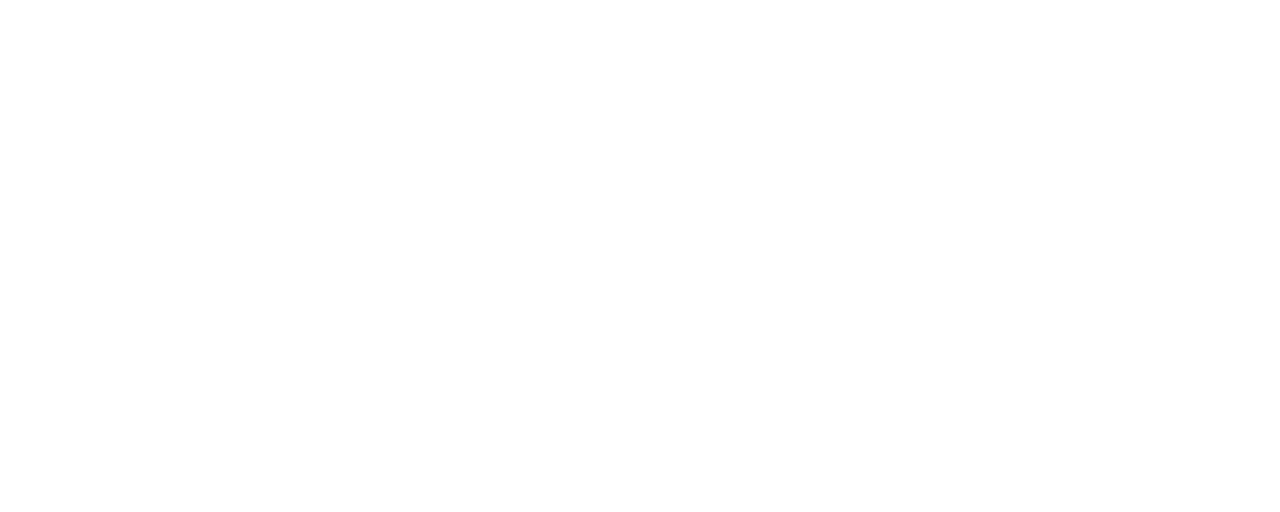
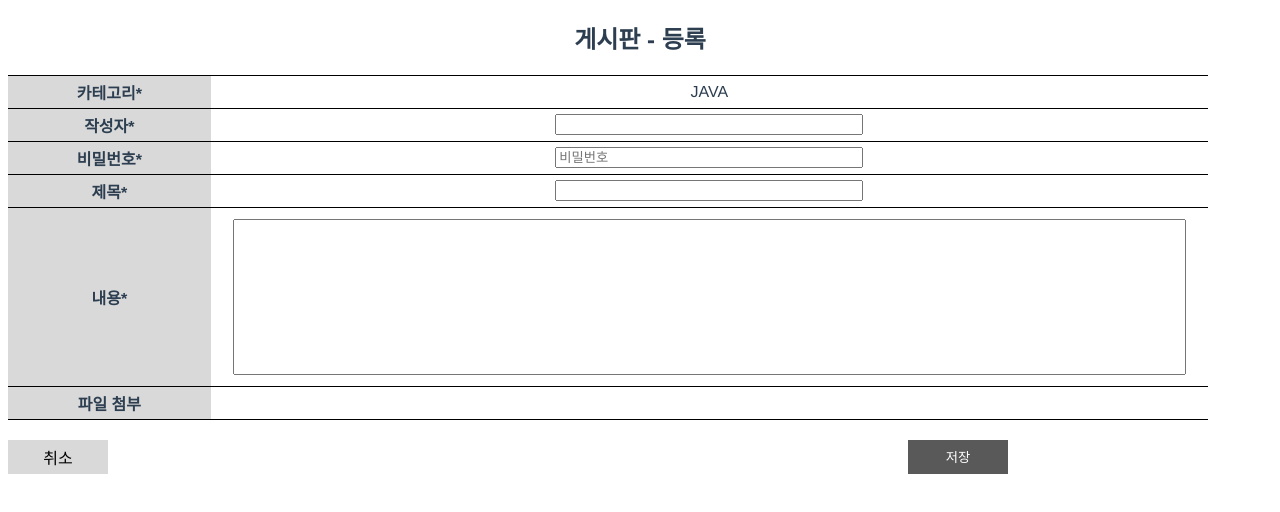
Before and after one commit to yongwoo-jeong/bbs-vue-with-rest, a Vue app in the folder front/: page /articles/1/edit in a window 1280 px wide. Before the commit this address had no page. Shown: the top 512 px of the page. Built offline with nearby package versions, Linux system fonts and the light colour scheme.

Commit message:
Integrate to article form  create/edit

```diff
--- a/front/src/router/index.js
+++ b/front/src/router/index.js
@@ -30,14 +30,19 @@
   },
   {
     path: "/articles/new",
-    component: () => import("@/views/ArticleCreate"),
-    name: "newArticleForm",
+    component: () => import("@/views/ArticleForm"),
+    name: "articleForm",
     props: true,
   },
   {
-    path: "/aritlces/:id/",
+    path: "/articles/:id/",
     component: () => import("@/views/ArticleDetail"),
-    name: "",
+  },
+  {
+    path: "/articles/:id/edit",
+    component: () => import("@/views/ArticleForm"),
+    name: "articleDetail",
+    props: true,
   },
 ];
 
--- a/front/src/views/ArticleDetail.vue
+++ b/front/src/views/ArticleDetail.vue
@@ -4,17 +4,12 @@
     <main>
       <div class="writer">
         <span>{{ articleDetail.writer }}</span>
-        <div class="dateInfo">
-          <span>등록일시 {{ articleDetail.createdAt }}</span>
-          <span>수정일시 {{ articleDetail.modifiedAt ?? "-" }}</span>
-        </div>
       </div>
       <div class="title">
         <div>
           <span class="title__category">[{{ categoryName }}]</span>
           <span>{{ articleDetail.title }}</span>
         </div>
-        <span>조회수: {{ articleDetail.view }}</span>
       </div>
       <div class="content">
         <a>{{ articleDetail.content }}</a>
--- a/front/src/views/ArticleCreate.vue
+++ b/front/src/views/ArticleForm.vue
@@ -5,17 +5,20 @@
       <table style="border-collapse: collapse">
         <tr>
           <th>카테고리*</th>
-          <td>
+          <td v-if="isCreating === true">
             <label for="category"></label>
             <select name="categoryId" id="category" @change="selectCategory">
               <option
-                v-for="category in this.$store.state.categoryList"
+                v-for="category in $store.state.categoryList"
                 :key="category.categoryId"
                 :value="category.categoryId"
               >
                 {{ category.categoryName }}
               </option>
             </select>
+          </td>
+          <td v-if="isCreating === false">
+            <a>{{ $store.state.categoryObject[1] }}</a>
           </td>
         </tr>
         <tr>
@@ -26,10 +29,10 @@
         </tr>
         <tr>
           <th>비밀번호*</th>
-          <td>
+          <td v-if="isCreating === true">
             <input
               :value="password"
-              @input="changePassword"
+              @input="onChangePassword"
               type="password"
               placeholder="비밀번호"
             />
@@ -40,10 +43,20 @@
               placeholder="비밀번호 확인"
             />
           </td>
+          <td v-if="isCreating === false">
+            <input
+              :value="password"
+              @input="onChangePassword"
+              type="password"
+              placeholder="비밀번호"
+            />
+          </td>
         </tr>
         <tr>
           <th>제목*</th>
-          <td><input :value="title" @input="changeTitle" /></td>
+          <td>
+            <input :value="title" @input="changeTitle" />
+          </td>
         </tr>
         <tr>
           <th>내용*</th>
@@ -53,11 +66,12 @@
         </tr>
         <tr>
           <th>파일 첨부</th>
-          <td>
+          <td v-if="isCreating === true">
             <input type="file" id="file1" />
             <input type="file" id="file2" />
             <input type="file" id="file3" />
           </td>
+          <td v-if="isCreating === false">{{}}</td>
         </tr>
       </table>
       <div class="footer__button-containers">
@@ -86,14 +100,24 @@
 
 <script>
 import HeaderTitle from "@/components/HeaderTitle.vue";
-import { api, articleAPI } from "@/api/api";
+import { articleAPI } from "@/api/api";
 import router from "@/router";
 
 export default {
-  name: "newArticleForm",
+  name: "articleForm",
   components: { HeaderTitle },
+  computed: {
+    isCreating: function () {
+      if (this.$route.path === "/articles/new") {
+        return true;
+      } else {
+        return false;
+      }
+    },
+  },
   data() {
     return {
+      // Form for CREATE or MODIFY article
       writer: "",
       title: "",
       password: "",
@@ -167,8 +191,14 @@
       const fileTwo = document.getElementById("file2");
       const fileThree = document.getElementById("file3");
 
-      await articleAPI.postNewArticle(formData);
-      router.push("/articles");
+      if (this.isCreating === true) {
+        await articleAPI.postNewArticle(formData);
+        router.push("/articles");
+      }
+
+      if (this.isCreating === false) {
+        // 게시글 수정API 페칭
+      }
     },
 
     selectCategory(e) {
@@ -180,7 +210,7 @@
     changeTitle(e) {
       this.title = e.target.value;
     },
-    changePassword(e) {
+    onChangePassword(e) {
       this.password = e.target.value;
     },
     changePasswordConfirm(e) {
@@ -261,6 +291,12 @@
   cursor: pointer;
 }
 
+.footer__button__cancel * {
+  padding: 5px 15px;
+  color: black;
+  text-decoration: none;
+}
+
 .footer__button__submit {
   background-color: rgba(0, 0, 0, 0.65);
 }
--- a/front/src/views/ArticleList.vue
+++ b/front/src/views/ArticleList.vue
@@ -76,7 +76,7 @@
     <a class="create__button">
       <RouterLink
         :to="{
-          name: 'newArticleForm',
+          path: '/articles/new',
           query: { startDate, endDate, categoryId, keyword, currentPage },
         }"
       >
```
Also changed, not shown: 1 other file (tests, documents, lock files or other folders).
